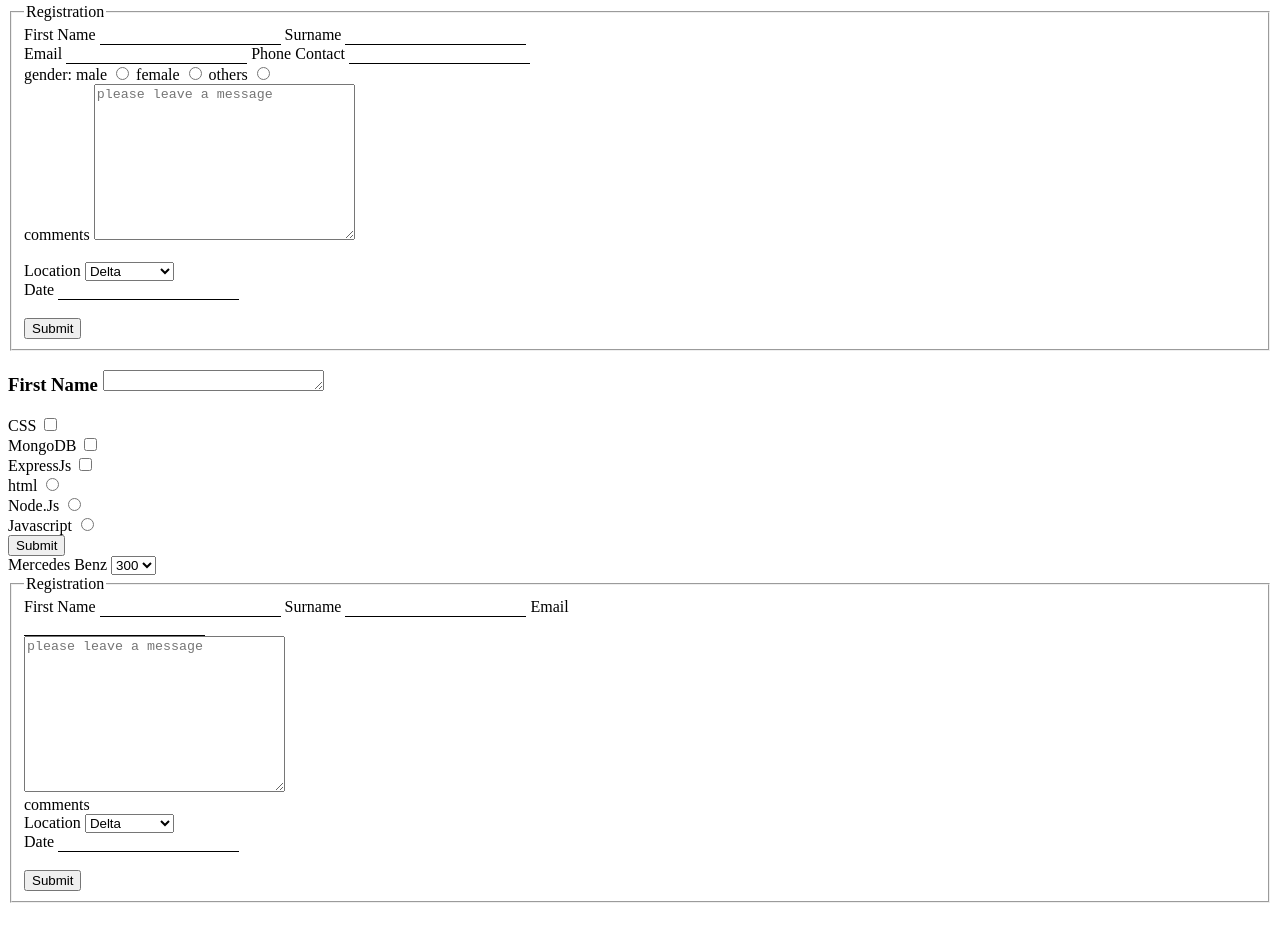
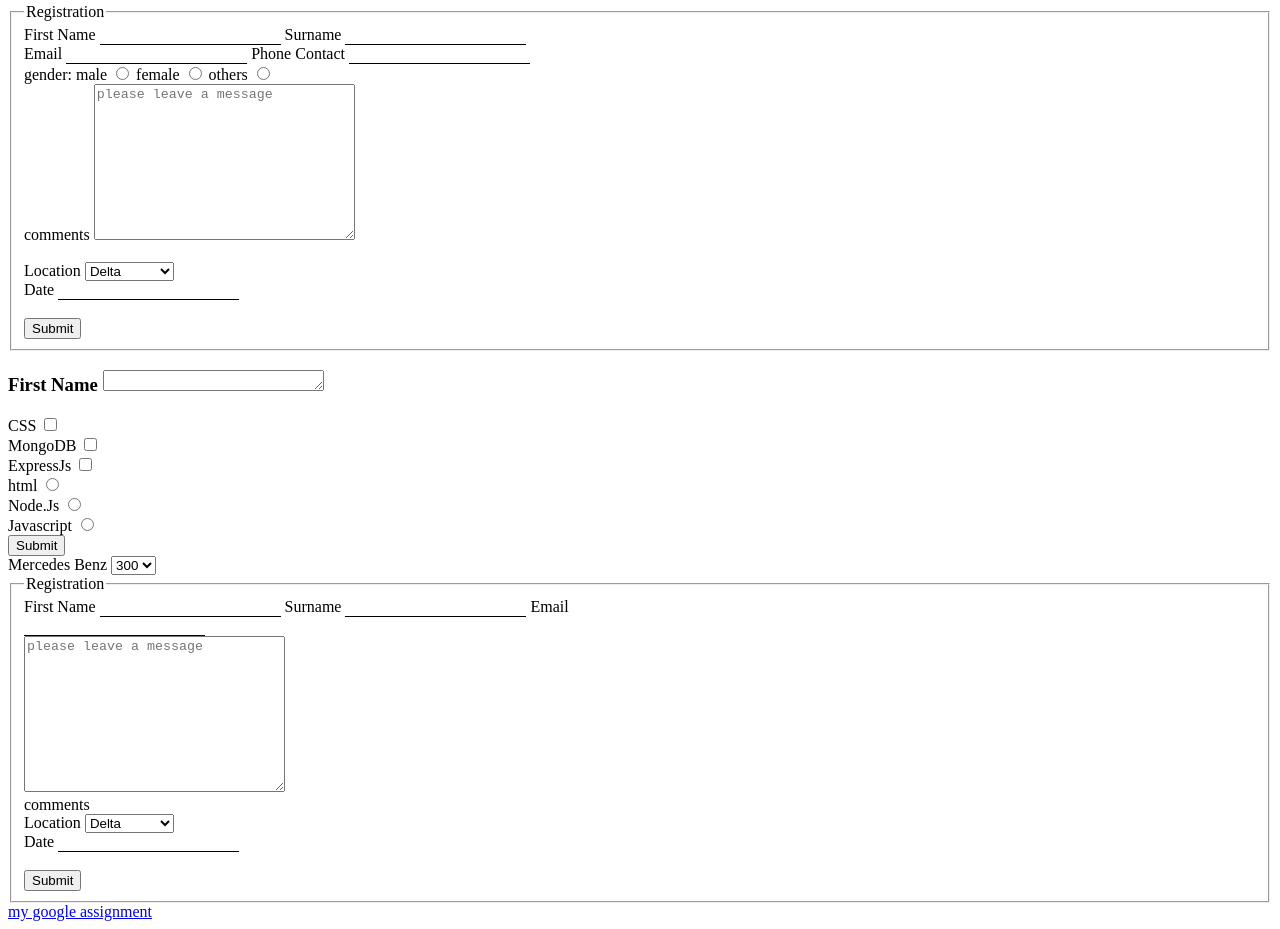
Before and after one commit to bren4love/CLASS-PROJECT, a plain HTML site: page index.html in a window 1280 px wide. Shown: the part 2047-2976 px from the top of the page. Drawn offline with Linux system fonts and the light colour scheme.

Commit message:
added google assignment

```diff
--- a/index.html
+++ b/index.html
@@ -240,7 +240,7 @@
 
         </fieldset>
     </form>
-
+   <a href="google.html">my google assignment</a>
 
 
 
```
